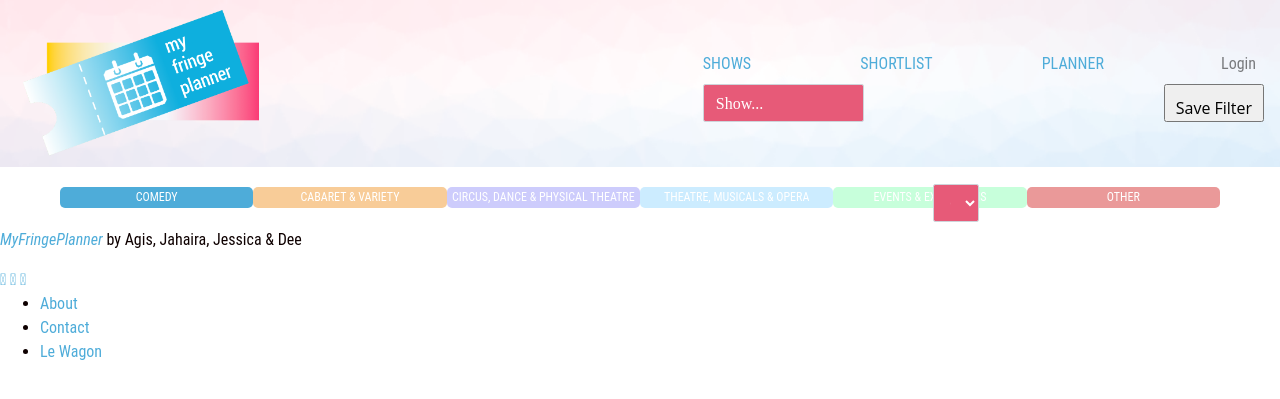
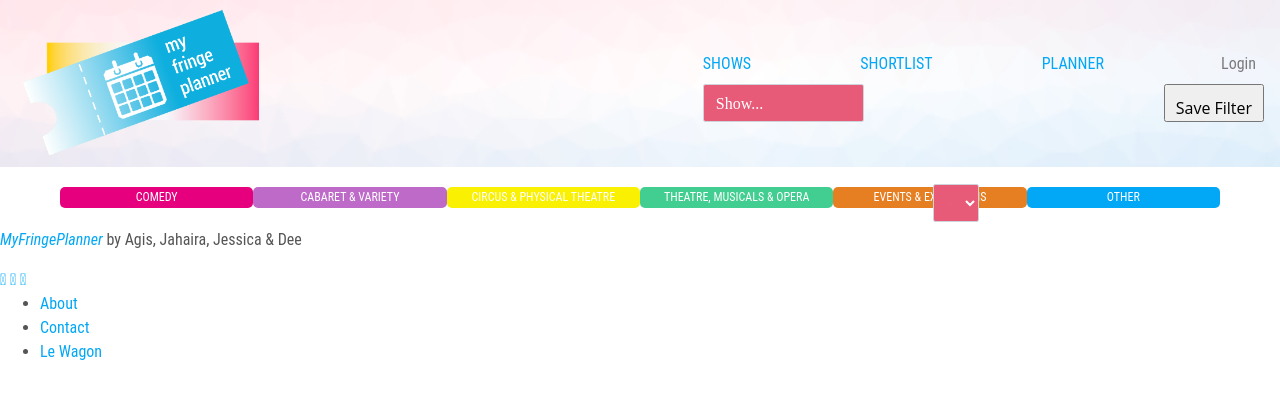
Before and after one commit to deelye/myfringeplanner, a Rails app: page /shows in a window 1280 px wide. Shown: the top 399 px of the page. Run offline with Rails 7, Linux system fonts and the light colour scheme; data that the repository does not hold is empty; style sheets or scripts are compiled from the project's sources; parts of the project's set-up code (start-up, migrations or seed data) failed here and were passed over; some libraries are stand-ins or nearby versions.

Commit message:
changed category colors and background color

```diff
--- a/app/assets/stylesheets/application.scss
+++ b/app/assets/stylesheets/application.scss
@@ -20,3 +20,7 @@
   padding-left: 60px;
   padding-right: 60px;
 }
+
+body {
+  background-color: rgb(255, 255, 255)
+}
--- a/app/assets/stylesheets/components/_card.scss
+++ b/app/assets/stylesheets/components/_card.scss
@@ -47,27 +47,27 @@
 }
 
 .comedy-colour {
-  box-shadow: 3px 3px 5px $comedy;
+  box-shadow: 2px 2px 5px $comedy-shaddow;
 }
 
 .cabaret-variety-colour {
-  box-shadow: 3px 3px 5px $cabaret-variety;
+  box-shadow: 2px 2px 5px $cabaret-variety-shaddow;
 }
 
 .circus-etc-colour {
-  box-shadow: 3px 3px 5px $circus-etc;
+  box-shadow: 2px 2px 5px $circus-etc-shaddow;
 }
 
 .theatre-etc-colour {
-  box-shadow: 3px 3px 5px $theatre-etc;
+  box-shadow: 2px 2px 5px $theatre-etc-shaddow;
 }
 
 .events-etc-colour {
-  box-shadow: 3px 3px 5px $events-etc;
+  box-shadow: 2px 2px 5px $events-etc-shaddow;
 }
 
 .other-colour {
-  box-shadow: 3px 3px 5px $other;
+  box-shadow: 2px 2px 5px $other-shaddow;
 }
 
 .card-star-n-image {
--- a/app/assets/stylesheets/components/_color_chart.scss
+++ b/app/assets/stylesheets/components/_color_chart.scss
@@ -22,7 +22,7 @@
 }
 
 .color-comedy {
-  background-color: $blue;
+  background-color: $comedy;
 }
 
 .color-cabaret-variety {
--- a/app/assets/stylesheets/config/_colors.scss
+++ b/app/assets/stylesheets/config/_colors.scss
@@ -1,22 +1,43 @@
-// Define variables for your color scheme
-
-// For example:
-$blue: #4eacd9;
-$yellow: #f2c94c;
-$pink: #E75A78;
+// General Colors
+$blue: #02a7f5;
+$pink: rgb(231, 90, 120);
 $red: #FD1015;
-$orange: #E67E22;
-$green: #1EDD88;
-$gray: #0E0000;
+$gray: #555555;
 $light-gray: #F4F4F4;
 
-$comedy: $blue;
-$cabaret-variety: #f8cc98;
+// Colors for categories
+$blue-event: rgb(2, 167, 245);
+$yellow: rgb(249, 240, 2);
+$orange: rgb(230, 126, 34);
+$hot-pink: rgb(230, 0, 125);
+$green: rgb(65, 206, 144);
+$purple: rgb(190, 106, 201);
+
+// Colors for categories' shaddows
+$blue-event-shaddow: rgba(2, 167, 245, 0.4);
+$yellow-shaddow: rgba(249, 240, 2, 0.4);
+$orange-shaddow: rgba(230, 126, 34, 0.4);
+$hot-pink-shaddow: rgba(230, 0, 125, 0.4);
+$green-shaddow: rgba(65, 206, 144, 0.4);
+$purple-shaddow: rgba(190, 106, 201, 0.4);
+
+// Colors for categories
+$comedy: $hot-pink;
+$cabaret-variety: $purple;
 // dance, physical theatre, circus
-$circus-etc: #cdccfc;
+$circus-etc: $yellow;
 // theatre; musicals & opera
-$theatre-etc: #ccecff;
+$theatre-etc: $green;
 // exhibitions; events
-$events-etc: #c7ffdb;
+$events-etc: $orange;
 // spoken word; music; childrens shows
-$other: #ea9999;
+$other: $blue-event;
+
+
+// Colors for categories' shaddows
+$comedy-shaddow: $hot-pink-shaddow;
+$cabaret-variety-shaddow: $purple-shaddow;
+$circus-etc-shaddow: $yellow-shaddow;
+$theatre-etc-shaddow: $green-shaddow;
+$events-etc-shaddow: $orange-shaddow;
+$other-shaddow: $blue-event-shaddow;
--- a/app/views/shared/_colorchart.html.erb
+++ b/app/views/shared/_colorchart.html.erb
@@ -1,7 +1,7 @@
 <div class="color-chart">
   <p class="color-chart-label color-comedy">COMEDY</p>
   <p class="color-chart-label color-cabaret-variety">CABARET & VARIETY</p>
-  <p class="color-chart-label color-circus-etc">CIRCUS, DANCE & PHYSICAL THEATRE</p>
+  <p class="color-chart-label color-circus-etc">CIRCUS & PHYSICAL THEATRE</p>
   <p class="color-chart-label color-theatre-etc">THEATRE, MUSICALS & OPERA</p>
   <p class="color-chart-label color-events-etc">EVENTS & EXHIBITIONS</p>
   <p class="color-chart-label color-other">OTHER</p>
```
